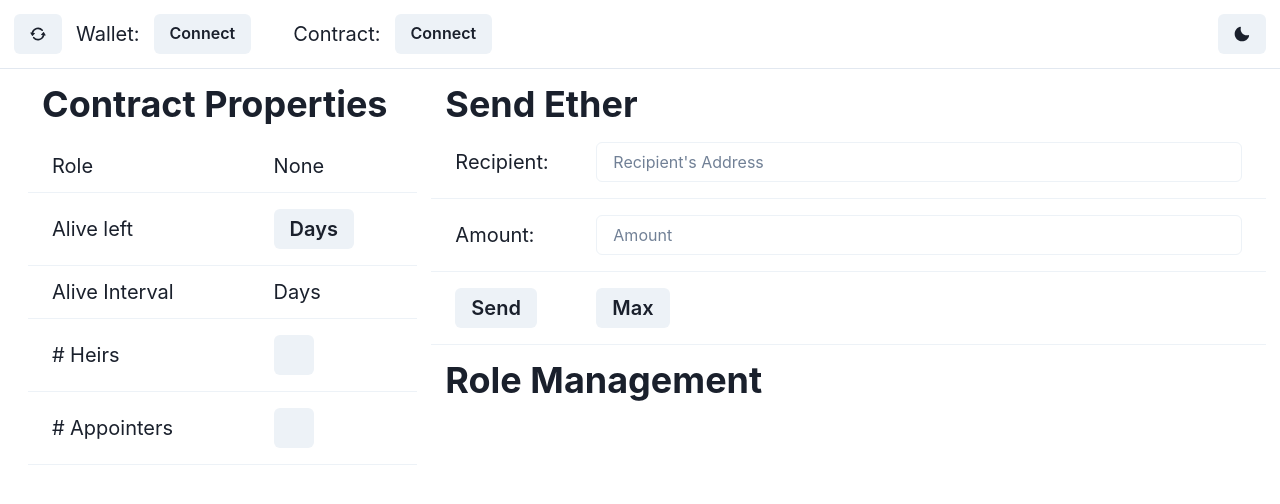
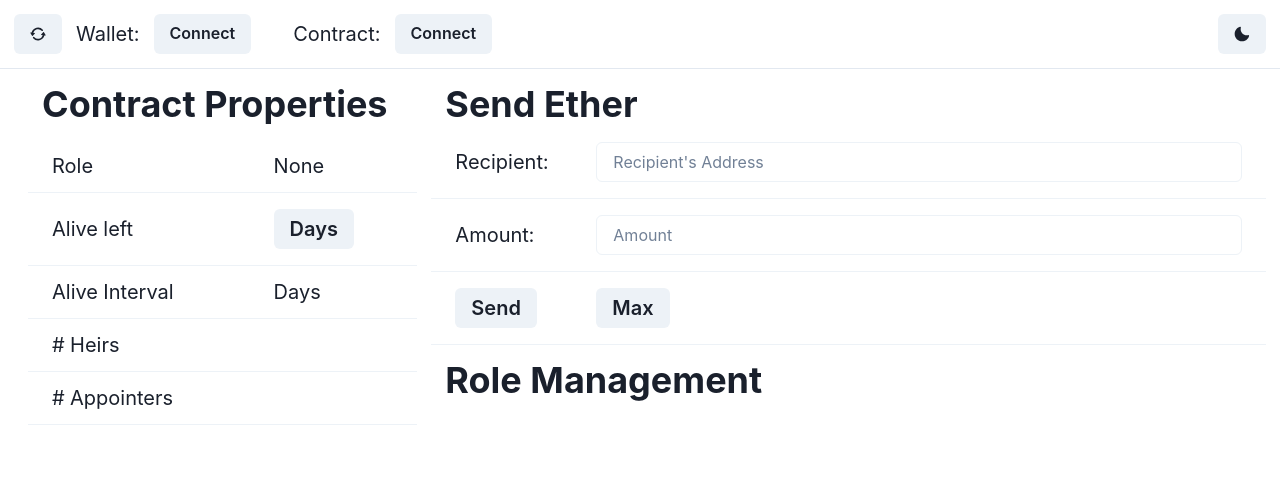
Before and after one commit to cmeyke/heritage, a React (Vite) app in the folder heritage-app/: page / in a window 1280 px wide. Shown: the top 504 px of the page. Built offline with nearby package versions, Linux system fonts and the light colour scheme.

Commit message:
List of heirs and appointers are always shown

```diff
--- a/heritage-app/src/App.jsx
+++ b/heritage-app/src/App.jsx
@@ -21,6 +21,9 @@ function App() {
   const [numberOfHeirs, setNumberOfHeirs] = useState("");
   const [numberOfAppointers, setNumberOfAppointers] = useState("");
   const [provider, setProvider] = useState(null);
+  const [heirs, setHeirs] = useState([]);
+  const [appointers, setAppointers] = useState([]);
+
 
   return (
     <div className="App">
@@ -38,6 +41,8 @@ function App() {
         setTimeAlive={setTimeAlive}
         setNumberOfHeirs={setNumberOfHeirs}
         setNumberOfAppointers={setNumberOfAppointers}
+        setHeirs={setHeirs}
+        setAppointers={setAppointers}
       />
       <Dashboard
         provider={provider}
@@ -52,6 +57,10 @@ function App() {
         setNumberOfAppointers={setNumberOfAppointers}
         setAlive={setAlive}
         setTimeAlive={setTimeAlive}
+        heirs={heirs}
+        setHeirs={setHeirs}
+        appointers={appointers}
+        setAppointers={setAppointers}
       />
     </div>
   )
--- a/heritage-app/src/components/Dashboard.jsx
+++ b/heritage-app/src/components/Dashboard.jsx
@@ -240,12 +240,12 @@ function ListArray({array, heading}) {
   return <></>;
 }
 
-async function getHeirs(setHeirs, setNumberOfHeirs, contract) {
+export async function getHeirs(setHeirs, setNumberOfHeirs, contract) {
   const HEIR_ROLE = await contract.HEIR_ROLE();
   getRoleMembers(setHeirs, setNumberOfHeirs, contract, HEIR_ROLE);
 }
 
-async function getAppointers(setAppointers, setNumberOfAppointers, contract) {
+export async function getAppointers(setAppointers, setNumberOfAppointers, contract) {
   const APPOINTER_ROLE = await contract.APPOINTER_ROLE();
   getRoleMembers(setAppointers, setNumberOfAppointers, contract, APPOINTER_ROLE);
 }
@@ -263,37 +263,7 @@ async function getRoleMembers(setMembers, setNumberOfMembers, contract, role)
   setMembers(members);
 }
 
-function HeirsButton({numberOfHeirs, setNumberOfHeirs, setHeirs, contract}) {
-  return <>
-    <Button
-      onClick={() => {
-        getHeirs(setHeirs, setNumberOfHeirs, contract);
-      }}
-      fontSize='xl'
-    >
-      {numberOfHeirs}
-    </Button>
-  </>;
-}
-
-function AppointersButton({numberOfAppointers, setNumberOfAppointers, setAppointers, contract}) {
-  return <>
-    <Button
-      onClick={() => {
-        getAppointers(setAppointers, setNumberOfAppointers, contract);
-      }}
-      fontSize='xl'
-    >
-      {numberOfAppointers}
-    </Button>
-  </>;
-}
-
-export default function Dashboard({provider, contract, contractAddress, role, alive, timeAlive, numberOfHeirs, setNumberOfHeirs, numberOfAppointers, setNumberOfAppointers, setAlive, setTimeAlive}) {
-  const [heirs, setHeirs] = useState([]);
-
-  const [appointers, setAppointers] = useState([]);
-
+export default function Dashboard({provider, contract, contractAddress, role, alive, timeAlive, numberOfHeirs, setNumberOfHeirs, numberOfAppointers, setNumberOfAppointers, setAlive, setTimeAlive, heirs, setHeirs, appointers, setAppointers}) {
   return (
     <Grid
       templateColumns="repeat(3, 1fr)"
@@ -331,23 +301,13 @@ export default function Dashboard({provider, contract, contractAddress, role, al
                 <Tr>
                   <Td># Heirs</Td>
                   <Td>
-                    <HeirsButton
-                      numberOfHeirs={numberOfHeirs}
-                      setNumberOfHeirs={setNumberOfHeirs}
-                      setHeirs={setHeirs}
-                      contract={contract}
-                    />
+                    {numberOfHeirs}
                   </Td>
                 </Tr>
                 <Tr>
                   <Td># Appointers</Td>
                   <Td>
-                    <AppointersButton
-                      numberOfAppointers={numberOfAppointers}
-                      setNumberOfAppointers={setNumberOfAppointers}
-                      setAppointers={setAppointers}
-                      contract={contract}
-                    />
+                    {numberOfAppointers}
                   </Td>
                 </Tr>
               </Tbody>
--- a/heritage-app/src/components/Navbar.jsx
+++ b/heritage-app/src/components/Navbar.jsx
@@ -33,7 +33,7 @@ import { useState, useRef, useEffect } from 'react'
 import { ethers } from "ethers";
 
 import Heritage from '../artifacts/contracts/Heritage.sol/Heritage.json';
-import { AddressAlert } from './Dashboard';
+import { AddressAlert, getAppointers, getHeirs } from './Dashboard';
 
 async function connectWallet(setSigner, setAddress, setWalletBalance, setProvider) {
   const provider = new ethers.providers.Web3Provider(window.ethereum);
@@ -62,7 +62,7 @@ export async function updateAliveData(contract, provider, setAlive, setTimeAlive
   setTimeAlive(Math.round(timeAlive/(60*60*24)));
 }
 
-async function updateContractData(contract, contractAddress, setContractBalance, provider, setRole, address, setAlive, setTimeAlive, setNumberOfHeirs, setNumberOfAppointers) {
+async function updateContractData(contract, contractAddress, setContractBalance, provider, setRole, address, setAlive, setTimeAlive, setNumberOfHeirs, setNumberOfAppointers, setHeirs, setAppointers) {
   if (contract !== null) {
     const balance = await getEthBalance(null, provider, contractAddress);
     setContractBalance(balance);
@@ -78,15 +78,17 @@ async function updateContractData(contract, contractAddress, setContractBalance,
     setNumberOfHeirs(numberOfHeirs.toNumber());
     const numberOfAppointers = await contract.getRoleMemberCount(APPOINTER_ROLE);
     setNumberOfAppointers(numberOfAppointers.toNumber());
+    getHeirs(setHeirs, setNumberOfHeirs, contract);
+    getAppointers(setAppointers, setNumberOfAppointers, contract);
   }
 }
 
-async function connectContract(signer, contract, setContract, newAddress, setContractAddress, setContractBalance, provider, setRole, address, setAlive, setTimeAlive, setNumberOfHeirs, setNumberOfAppointers) {
+async function connectContract(signer, contract, setContract, newAddress, setContractAddress, setContractBalance, provider, setRole, address, setAlive, setTimeAlive, setNumberOfHeirs, setNumberOfAppointers, setHeirs, setAppointers) {
   if (signer !== null && ethers.utils.isAddress(newAddress)) {
     const heritage = new ethers.Contract(newAddress, Heritage.abi, signer);
     setContract(heritage);
     setContractAddress(newAddress);
-    updateContractData(heritage, newAddress, setContractBalance, provider, setRole, address, setAlive, setTimeAlive, setNumberOfHeirs, setNumberOfAppointers);
+    updateContractData(heritage, newAddress, setContractBalance, provider, setRole, address, setAlive, setTimeAlive, setNumberOfHeirs, setNumberOfAppointers, setHeirs, setAppointers);
     localStorage.setItem("contractAddress", newAddress);
     return true;
   }
@@ -223,7 +225,7 @@ function DeployButton({signer}) {
   </>;
 }
 
-function ContractButton({signer, contract, setContract, contractAddress, setContractAddress, setContractBalance, provider, setRole, address, setAlive, setTimeAlive, setNumberOfHeirs, setNumberOfAppointers}) {
+function ContractButton({signer, contract, setContract, contractAddress, setContractAddress, setContractBalance, provider, setRole, address, setAlive, setTimeAlive, setNumberOfHeirs, setNumberOfAppointers, setHeirs, setAppointers}) {
   const { isOpen, onOpen, onClose } = useDisclosure();
   const addressRef = useRef(null);
   const [newAddress, setNewAddress] = useState(contractAddress);
@@ -253,7 +255,7 @@ function ContractButton({signer, contract, setContract, contractAddress, setCont
                   if (ethers.utils.isAddress(newAddress)) {
                     setValidAddress(true);
                     onClose();
-                    connectContract(signer, contract, setContract, newAddress, setContractAddress, setContractBalance, provider, setRole, address, setAlive, setTimeAlive, setNumberOfHeirs, setNumberOfAppointers);
+                    connectContract(signer, contract, setContract, newAddress, setContractAddress, setContractBalance, provider, setRole, address, setAlive, setTimeAlive, setNumberOfHeirs, setNumberOfAppointers, setHeirs, setAppointers);
                   } else {
                     setValidAddress(false);
                   }
@@ -278,7 +280,7 @@ function ContractButton({signer, contract, setContract, contractAddress, setCont
                 if (ethers.utils.isAddress(newAddress)) {
                   setValidAddress(true);
                   onClose();
-                  connectContract(signer, contract, setContract, newAddress, setContractAddress, setContractBalance, provider, setRole, address, setAlive, setTimeAlive, setNumberOfHeirs, setNumberOfAppointers);
+                  connectContract(signer, contract, setContract, newAddress, setContractAddress, setContractBalance, provider, setRole, address, setAlive, setTimeAlive, setNumberOfHeirs, setNumberOfAppointers, setHeirs, setAppointers);
                 } else {
                   setValidAddress(false);
                 }
@@ -323,7 +325,7 @@ async function getEthBalance(signer, provider, address) {
   return formaterETH(balance);
 }
 
-export default function Navbar({signer, provider, setProvider, setSigner, contract, contractAddress, setContractAddress, setContract, setRole, setAlive, setTimeAlive, setNumberOfHeirs, setNumberOfAppointers}) {
+export default function Navbar({signer, provider, setProvider, setSigner, contract, contractAddress, setContractAddress, setContract, setRole, setAlive, setTimeAlive, setNumberOfHeirs, setNumberOfAppointers, setHeirs, setAppointers}) {
   const { colorMode, toggleColorMode } = useColorMode();
   const [address, setAddress] = useState("");
   const [walletBalance, setWalletBalance] = useState("");
@@ -336,14 +338,14 @@ export default function Navbar({signer, provider, setProvider, setSigner, contra
   }, []);
 
   useEffect(() => {
-    connectContract(signer, contract, setContract, contractAddress, setContractAddress, setContractBalance, provider, setRole, address, setAlive, setTimeAlive, setNumberOfHeirs, setNumberOfAppointers);
+    connectContract(signer, contract, setContract, contractAddress, setContractAddress, setContractBalance, provider, setRole, address, setAlive, setTimeAlive, setNumberOfHeirs, setNumberOfAppointers, setHeirs, setAppointers);
   }, [signer]);
 
   return (
     <>
       <Flex as="nav" alignItems="center" padding="14px" borderBottomWidth="1px" fontSize='xl'>
         <Button onClick={async () => {
-          updateContractData(contract, contractAddress, setContractBalance, provider, setRole, address, setAlive, setTimeAlive, setNumberOfHeirs, setNumberOfAppointers);
+          updateContractData(contract, contractAddress, setContractBalance, provider, setRole, address, setAlive, setTimeAlive, setNumberOfHeirs, setNumberOfAppointers, setHeirs, setAppointers);
           const balance = await getEthBalance(signer, null);
           setWalletBalance(balance);
         }}>
@@ -380,6 +382,8 @@ export default function Navbar({signer, provider, setProvider, setSigner, contra
           setTimeAlive={setTimeAlive}
           setNumberOfHeirs={setNumberOfHeirs}
           setNumberOfAppointers={setNumberOfAppointers}
+          setHeirs={setHeirs}
+          setAppointers={setAppointers}
         />
         <Text marginLeft="14px">
           {contractBalance ? "Ξ" : ""} {contractBalance}
```
